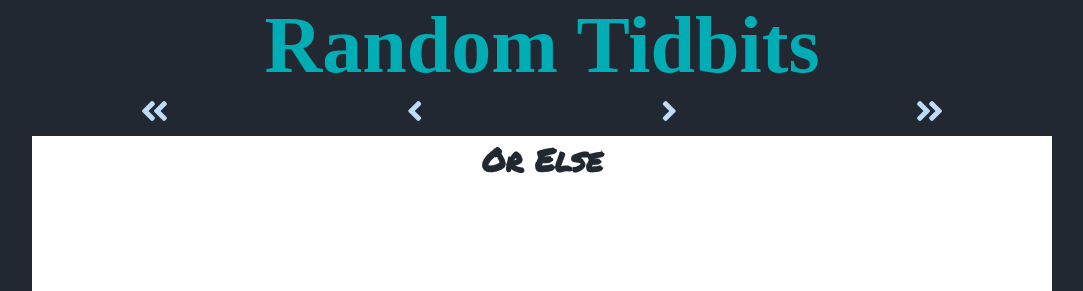
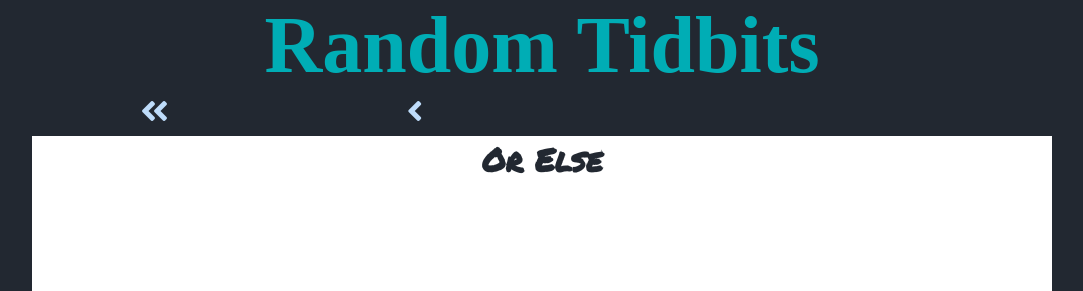
Before and after one commit to ntrllog/RandomTidbits, a Jekyll site: the page built from _comics/57.md, in a window 1280 px wide. Shown: the top 291 px of the page, without its empty margins (98-1181 px from the left). Built offline with Jekyll 4.4.1, drawn with Linux system fonts in a browser that asks for light colours; nearby versions of some CDN libraries; some web fonts are replaced.

Commit message:
hide arrows if can't move in that direction

```diff
--- a/_includes/navigation.html
+++ b/_includes/navigation.html
@@ -2,21 +2,29 @@
 {% assign num_comics = site.comics | size %}
 
 <div style="display: flex; justify-content: space-evenly;">
+  {% if include.comic_id == 1 %}
+  <a href="{{ first_comic.url }}" style="visibility: hidden"><i class="fas fa-angle-double-left"></i></a>
+  {% else %}
   <a href="{{ first_comic.url }}"><i class="fas fa-angle-double-left"></i></a>
+  {% endif %}
   {% if include.comic_id == 1 %}
-  <a href="#"><i class="fas fa-angle-left"></i></a>
+  <a href="#" style="visibility: hidden"><i class="fas fa-angle-left"></i></a>
   {% else %}
   {% assign prev_comic_id = include.comic_id | minus: 1 %}
   {% assign prev_comic = site.comics | where: "comic_id", prev_comic_id | first %}
   <a href="{{ prev_comic.url }}"><i class="fas fa-angle-left"></i></a>
   {% endif %}
   {% if include.comic_id == num_comics %}
-  <a href="#"><i class="fas fa-angle-right"></i></a>
+  <a href="#" style="visibility: hidden"><i class="fas fa-angle-right"></i></a>
   {% else %}
   {% assign next_comic_id = include.comic_id | plus: 1 %}
   {% assign next_comic = site.comics | where: "comic_id", next_comic_id | first %}
   <a href="{{ next_comic.url }}"><i class="fas fa-angle-right"></i></a>
   {% endif %}
   {% assign most_recent_comic = site.comics | where: "comic_id", num_comics | first %}
+  {% if include.comic_id == num_comics %}
+  <a href="{{ most_recent_comic.url }}" style="visibility: hidden"><i class="fas fa-angle-double-right"></i></a>
+  {% else %}
   <a href="{{ most_recent_comic.url }}"><i class="fas fa-angle-double-right"></i></a>
+  {% endif %}
 </div>
```
